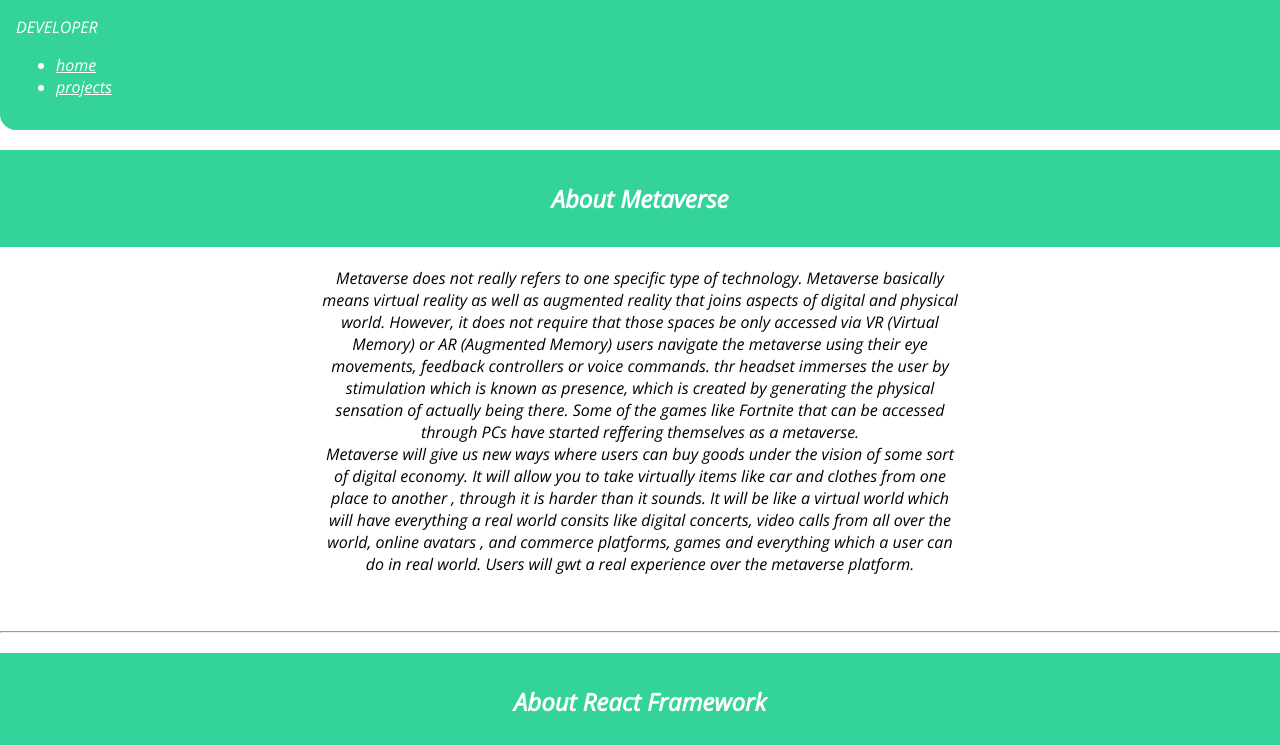
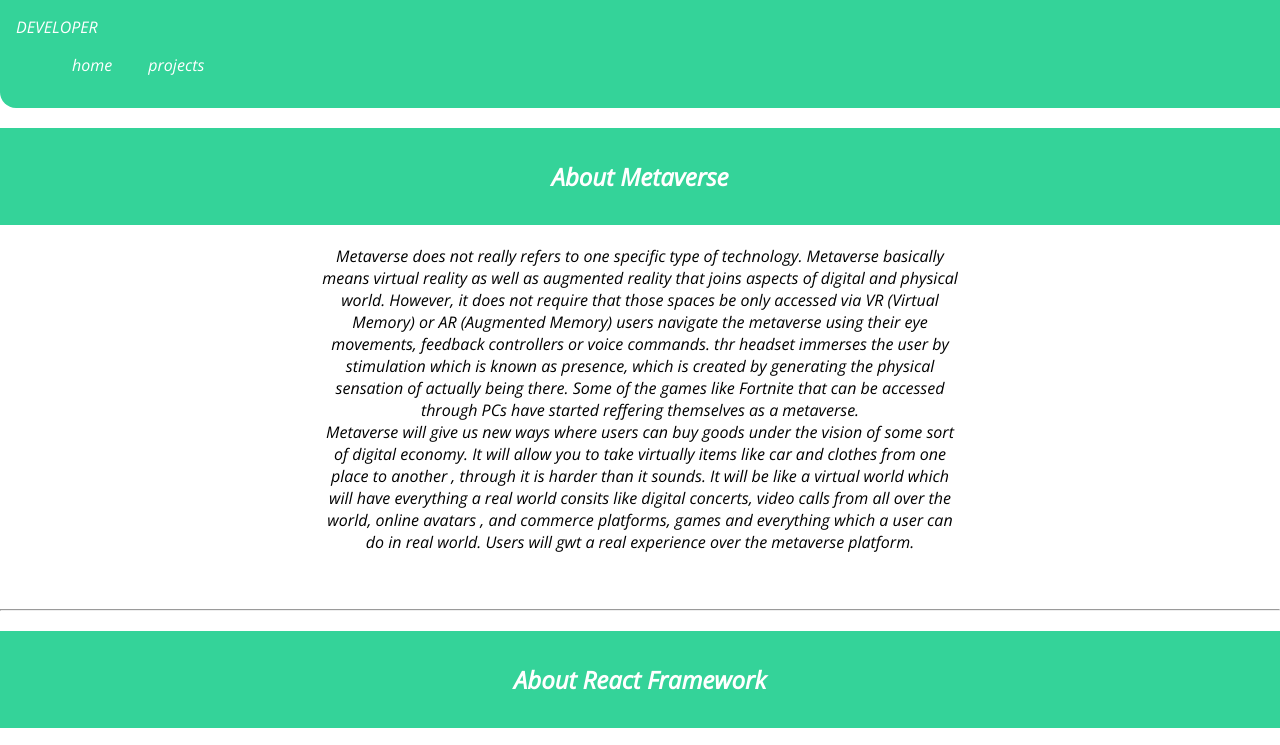
Before and after one commit to Shivamkumar126/my-Adarsh-balika-website, a plain HTML site: page blog.html in a window 1280 px wide. Shown: the top 745 px of the page. Drawn offline with nearby package versions, Linux system fonts and the light colour scheme.

Commit message:
some designing

```diff
--- a/blog.html
+++ b/blog.html
@@ -36,9 +36,13 @@ body{
             border-bottom-left-radius: 1rem;
         }
         .link {
-
             border: radius 0.5rem;
             color: white;
+            text-decoration: none;
+        }
+        .list-item-inline{
+            display: inline;
+            padding: 1rem;
         }
     </style>
 </head>
@@ -46,12 +50,12 @@ body{
     <nav class="navigation" >
         <div>DEVELOPER</div>
 
-        <ul >
+        <ul>
             <li class="list-item-inline">
-                <a class="link " href="/">
+                <a class="link " href="index.html">
                     home</a>
             </li>
-            <li >
+            <li class="list-item-inline">
                 <a class="link" href="project.html">projects</a>
             </li>
 
```
Also changed, not shown: project.html (+6 -4 lines).
